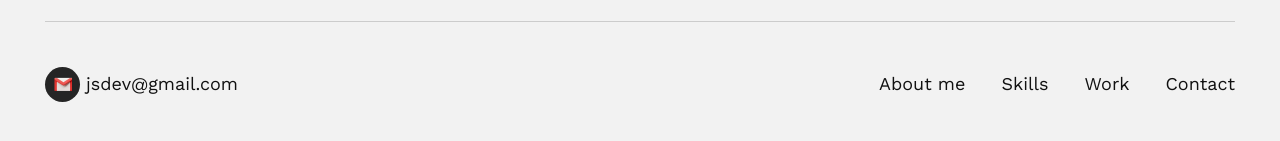
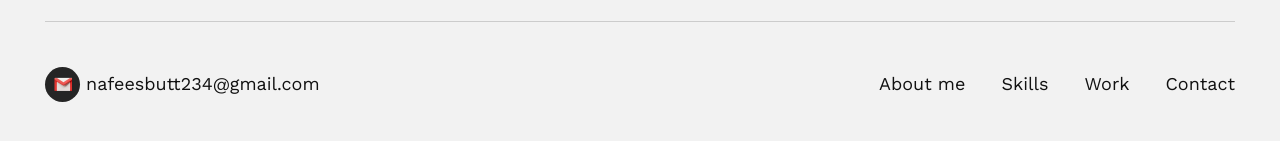
Before and after one commit to NafeesButt/Portfolio-website, a React (Vite) app: page / in a window 1280 px wide. Shown: the part 6224-6365 px from the top of the page. Built offline with nearby package versions, Linux system fonts and the light colour scheme.

Commit message:
2nd email

```diff
--- a/src/components/Footer.jsx
+++ b/src/components/Footer.jsx
@@ -14,7 +14,7 @@ const Footer = () => {
             <div className="w-[35px] h-[35px] rounded-full bg-[#252525] flex justify-center items-center">
               <img src={gmailIcon} alt="" className="w-[18px]" />
             </div>
-                        <div>jsdev@gmail.com</div>
+            <div>nafeesbutt234@gmail.com</div>
           </div>
           <ul className="flex 2xl:text-[20px] gap-5 md:gap-8">
             <li
```
Lines whose indentation alone changed are shown as unchanged.
